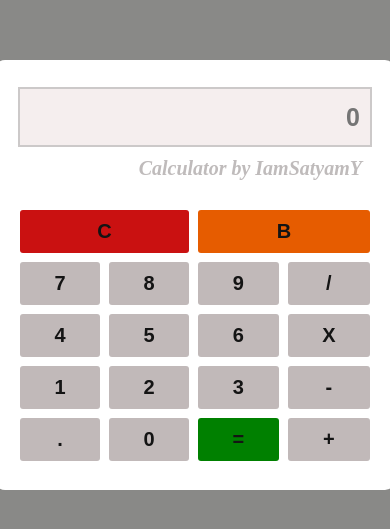
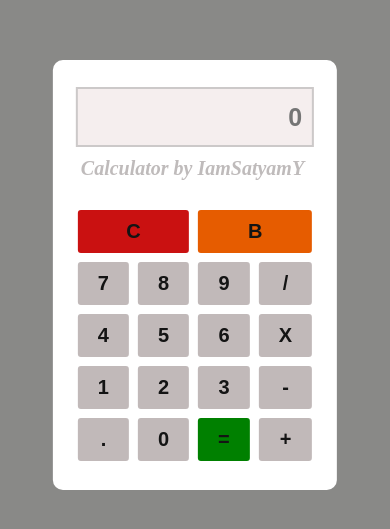
Before and after one commit to IamSatyamY/Calculator-using-Vanilla, a plain HTML site: page index.html in a window 390 px wide. Shown: the part 147-676 px from the top of the page. Drawn offline with Linux system fonts and the light colour scheme.

Commit message:
updated width property to max-width in css for responsive effect

```diff
--- a/Calculator.css
+++ b/Calculator.css
@@ -9,7 +9,7 @@ body{
 .calc-body{
     /* border:2px solid red; */
     border-radius: 10px;
-    width:400px;
+    max-width:500px;
     position: absolute;
     top:50%;
     left: 50%;
```
